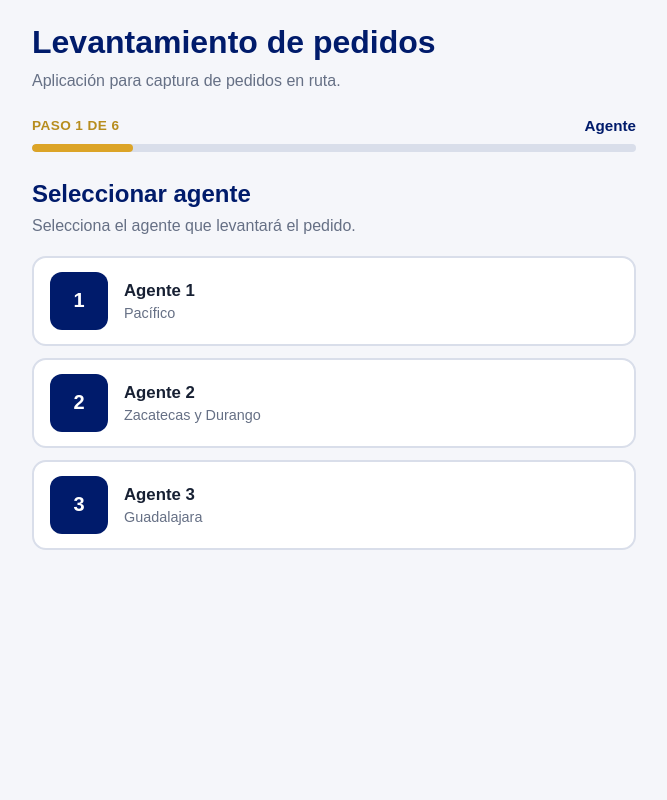
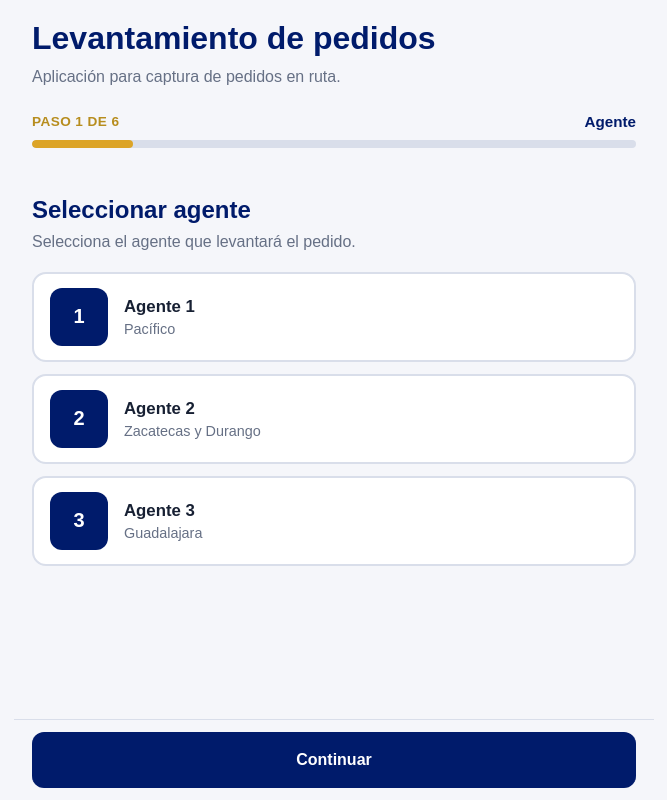
Before and after one commit to aswertyn/pedidos-ruta, a React (Vite) app: page / in a window 1280 px wide. Shown: the whole page, without its empty margins (306-973 px from the left). Built offline with nearby package versions, Linux system fonts and the light colour scheme.

Commit message:
Reajuste visual (para celulares) y animación de la botonera

```diff
--- a/src/App.tsx
+++ b/src/App.tsx
@@ -140,73 +140,77 @@ function App() {
       }
       : null
 
+  const showBackButton = currentStep !== 'agent'
+
+  const showNextButton =
+    (currentStep === 'agent' && selectedAgent !== null) ||
+    (currentStep === 'customer' && selectedCustomer !== null) ||
+    (currentStep === 'delivery' && hasDeliveryDestination) ||
+    (currentStep === 'products' && orderItems.length > 0) ||
+    (currentStep === 'details' && orderDate !== '') ||
+    currentStep === 'review'
+
+  const handleBack = () => {
+    if (currentStep === 'customer') goToStep('agent')
+    if (currentStep === 'delivery') goToStep('customer')
+    if (currentStep === 'products') goToStep('delivery')
+    if (currentStep === 'details') goToStep('products')
+    if (currentStep === 'review') goToStep('details')
+  }
+
+  const handleNext = () => {
+    if (currentStep === 'agent') goToStep('customer')
+    if (currentStep === 'customer') goToStep('delivery')
+    if (currentStep === 'delivery') goToStep('products')
+    if (currentStep === 'products') goToStep('details')
+    if (currentStep === 'details') goToStep('review')
+
+    if (currentStep === 'review') {
+      // Aquí irá posteriormente el envío del pedido.
+    }
+  }
+
+  const getNextButtonText = () => {
+    if (currentStep === 'details') return 'Revisar pedido'
+    if (currentStep === 'review') return 'Enviar pedido'
+
+    return 'Continuar'
+  }
+
   return (
     <main className="app-container">
+      <div className="app-top">
         <header className="app-header">
           <h1>Levantamiento de pedidos</h1>
           <p>Aplicación para captura de pedidos en ruta.</p>
         </header>
 
         <StepIndicator currentStep={currentStep} />
+      </div>
 
+      <div className="app-content">
         {currentStep === 'agent' && (
           <section>
-          {/* <p>Paso 1 de 6</p> */}
-
             <AgentSelector
               agents={agents}
               selectedAgent={selectedAgent}
               onAgentChange={handleAgentChange}
             />
-
-          {selectedAgent && (
-            <button
-              className="primary-button"
-              type="button"
-              onClick={() => goToStep('customer')}
-            >
-              Continuar
-            </button>
-          )}
           </section>
         )}
 
         {currentStep === 'customer' && (
           <section>
-          {/* <p>Paso 2 de 6</p> */}
-
             <CustomerSelector
               customers={agentCustomers}
               selectedCustomer={selectedCustomer}
               onCustomerChange={handleCustomerChange}
             />
-
-          <div className="step-actions">
-            <button
-              className="secondary-button"
-              type="button"
-              onClick={() => goToStep('agent')}
-            >
-              Volver
-            </button>
-
-            {selectedCustomer && (
-              <button
-                className="primary-button"
-                type="button"
-                onClick={() => goToStep('delivery')}
-              >
-                Continuar
-              </button>
-            )}
-          </div>
           </section>
         )}
 
         {currentStep === 'delivery' && (
           <section>
-          {/* <p>Paso 3 de 6</p> */}
-
             <ConsigneeSelector
               key={selectedCustomer?.customerNumber}
               consignees={customerConsignees}
@@ -215,33 +219,11 @@ function App() {
               onConsigneeChange={handleConsigneeChange}
               onManualConsigneeChange={setManualConsignee}
             />
-
-          <div className="step-acions">
-            <button
-              className="secondary-button"
-              type="button"
-              onClick={() => goToStep('customer')}
-            >
-              Volver
-            </button>
-
-            {hasDeliveryDestination && (
-              <button
-                className="primary-button"
-                type="button"
-                onClick={() => goToStep('products')}
-              >
-                Continuar
-              </button>
-            )}
-          </div>
           </section>
         )}
 
         {currentStep === 'products' && (
           <section>
-          {/* <p>Paso 4 de 6</p> */}
-
             <OrderItemForm onAddItem={handleAddItem} />
 
             {orderItems.length > 0 && (
@@ -310,7 +292,9 @@ function App() {
                         <div>
                           <span>Subtotal</span>
                           <strong>
-                          {currencyFormatter.format(item.quantity * item.price)}
+                            {currencyFormatter.format(
+                              item.quantity * item.price,
+                            )}
                           </strong>
                         </div>
                       </div>
@@ -333,26 +317,6 @@ function App() {
                 </div>
               </section>
             )}
-
-          <div className="step-actions">
-            <button
-              className="secondary-button"
-              type="button"
-              onClick={() => goToStep('delivery')}
-            >
-              Volver
-            </button>
-
-            {orderItems.length > 0 && (
-              <button
-                className="primary-button"
-                type="button"
-                onClick={() => goToStep('details')}
-              >
-                Continuar
-              </button>
-            )}
-          </div>
           </section>
         )}
 
@@ -368,26 +332,6 @@ function App() {
               onPurchaseOrderChange={setPurchaseOrder}
               onObservationsChange={setObservations}
             />
-
-          <div className="step-actions">
-            <button
-              className="secondary-button"
-              type="button"
-              onClick={() => goToStep('products')}
-            >
-              Volver
-            </button>
-
-            {orderDate && (
-              <button
-                className="primary-button"
-                type="button"
-                onClick={() => goToStep('review')}
-              >
-                Revisar pedido
-              </button>
-            )}
-          </div>
           </section>
         )}
 
@@ -402,25 +346,43 @@ function App() {
                 customer={selectedCustomer}
                 consignee={selectedConsignee}
               />
+            </section>
+          )}
+      </div>
 
-            <div className="step-actions">
+      <div className="app-bottom">
+        <div
+          className={`step-actions ${
+            showBackButton && showNextButton
+              ? 'both-buttons'
+              : showBackButton
+                ? 'only-back'
+                : 'only-next'
+          }`}
+        >
           <button
-                className="secondary-button"
+            className="secondary-button navigation-back"
             type="button"
-                onClick={() => goToStep('details')}
+            onClick={handleBack}
+            disabled={!showBackButton}
+            tabIndex={showBackButton ? 0 : -1}
+            aria-hidden={!showBackButton}
           >
             Volver
           </button>
 
           <button
-                className="primary-button"
+            className="primary-button navigation-next"
             type="button"
+            onClick={handleNext}
+            disabled={!showNextButton}
+            tabIndex={showNextButton ? 0 : -1}
+            aria-hidden={!showNextButton}
           >
-                Enviar pedido
+            {getNextButtonText()}
           </button>
         </div>
-          </section>
-        )}
+      </div>
     </main>
   )
 }
--- a/src/index.css
+++ b/src/index.css
@@ -50,10 +50,11 @@ button {
 .app-container {
   width: 100%;
   max-width: 640px;
-  min-height: 100vh;
-
+  height: 100dvh;
   margin: 0 auto;
-  padding: 24px 18px 60px;
+  display: flex;
+  flex-direction: column;
+  overflow: hidden;
 }
 
 .app-header {
@@ -376,14 +377,123 @@ button {
 
 .step-actions {
   display: flex;
+  width: 100%;
   gap: 12px;
+  margin-top: 0;
+  overflow: visible;
 
-  margin-top: 24px;
+  transition: gap 0.35s ease;
 }
 
-.step-actions .primary-button {
+.step-actions .primary-button,
+.step-actions .secondary-button {
+  flex-grow: 0;
+  flex-shrink: 0;
+
+  min-width: 0;
   margin-top: 0;
-  flex: 1;
+
+  white-space: nowrap;
+  overflow: hidden;
+
+  transition:
+    width 0.35s ease,
+    opacity 0.2s ease,
+    transform 0.35s ease,
+    padding 0.35s ease,
+    border-width 0.35s ease;
+}
+
+/* ───────────────
+   DOS BOTONES
+   ─────────────── */
+
+.step-actions.both-buttons {
+  gap: 12px;
+}
+
+.step-actions.both-buttons .navigation-back,
+.step-actions.both-buttons .navigation-next {
+  width: calc(50% - 6px);
+
+  opacity: 1;
+  transform: translateX(0);
+
+  pointer-events: auto;
+}
+
+/* ───────────────
+   SOLO CONTINUAR
+   ─────────────── */
+
+.step-actions.only-next {
+  gap: 0;
+}
+
+.step-actions.only-next .navigation-back {
+  width: 0;
+  padding-left: 0;
+  padding-right: 0;
+  border-left-width: 0;
+  border-right-width: 0;
+
+  opacity: 0;
+  transform: translateX(-24px);
+
+  pointer-events: none;
+}
+
+.step-actions.only-next .navigation-next {
+  width: 100%;
+  padding-left: 0;
+  padding-right: 0;
+  border-left-width: 0;
+  border-right-width: 0;
+
+  opacity: 1;
+  transform: translateX(0);
+
+  pointer-events: auto;
+}
+
+/* ───────────────
+   SOLO VOLVER
+   ─────────────── */
+
+.step-actions.only-back {
+  gap: 0;
+}
+
+.step-actions.only-back .navigation-back {
+  width: 100%;
+
+  opacity: 1;
+  transform: translateX(0);
+
+  pointer-events: auto;
+}
+
+.step-actions.only-back .navigation-next {
+  width: 0;
+
+  opacity: 0;
+  transform: translateX(24px);
+
+  pointer-events: none;
+}
+
+.navigation-back:disabled,
+.navigation-next:disabled {
+  pointer-events: none;
+}
+
+@media (prefers-reduced-motion: reduce) {
+
+  .step-actions,
+  .step-actions .primary-button,
+  .step-actions .secondary-button {
+    transition: none;
+  }
 }
 
 .secondary-button {
@@ -605,16 +715,29 @@ button {
 
 .form-control {
   width: 100%;
+  max-width: 100%;
+  min-width: 0;
   min-height: 54px;
-
   padding: 0 14px;
-
+  box-sizing: border-box;
   background-color: var(--color-white);
   border: 2px solid var(--color-border);
   border-radius: 12px;
-
   color: var(--color-text);
   outline: none;
+}
+
+input[type='date'].form-control {
+  width: 100%;
+  max-width: 100%;
+  min-width: 0;
+  height: 54px;
+  min-height: 54px;
+  padding: 0 14px;
+  box-sizing: border-box;
+  -webkit-appearance: none;
+  appearance: none;
+  line-height: 1;
 }
 
 .form-control:focus {
@@ -1004,7 +1127,7 @@ button {
   gap: 14px;
 }
 
-.review-data > div {
+.review-data>div {
   display: flex;
   flex-direction: column;
   gap: 4px;
@@ -1047,7 +1170,7 @@ button {
   gap: 16px;
 }
 
-.review-product-header > div {
+.review-product-header>div {
   display: flex;
   flex-direction: column;
   gap: 3px;
@@ -1076,3 +1199,27 @@ button {
   color: var(--color-primary);
   font-size: 1.35rem;
 }
+
+.app-top {
+  flex-shrink: 0;
+  padding: 20px 18px 0;
+  background-color: var(--color-background);
+}
+
+.app-content {
+  flex: 1;
+  min-width: 0;
+  min-height: 0;
+  overflow-y: auto;
+  overflow-x: hidden;
+  padding: 20px 18px;
+  -webkit-overflow-scrolling: touch;
+}
+
+.app-bottom {
+  flex-shrink: 0;
+  padding: 12px 18px;
+  padding-bottom: calc(12px + env(safe-area-inset-bottom));
+  background-color: var(--color-background);
+  border-top: 1px solid var(--color-border);
+}
```
Lines whose indentation alone changed are shown as unchanged.
